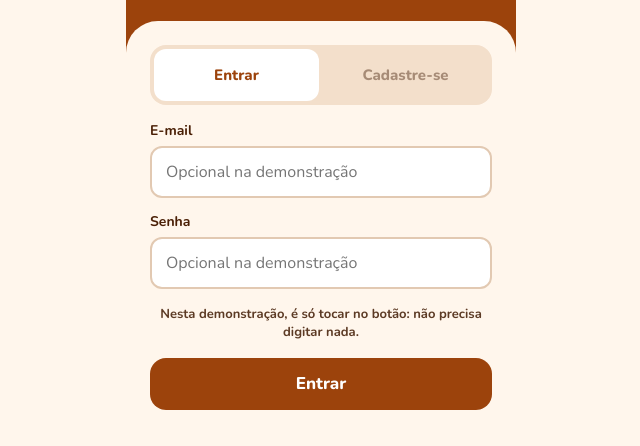
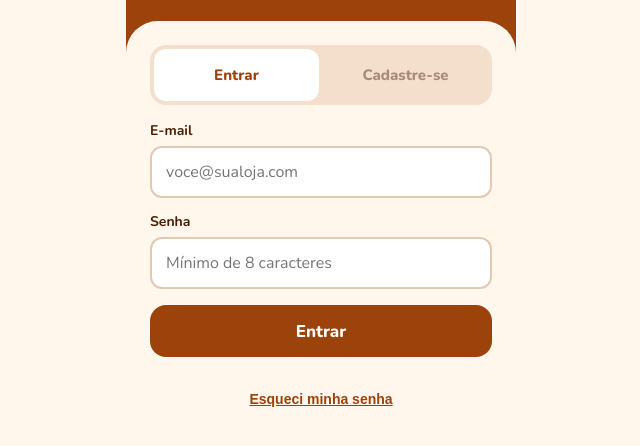
Before and after one commit to phzandonadi/caixinha, a plain HTML site: page telas/Main.dc.html in a window 1280 px wide. Shown: the part 354-800 px from the top of the page, without its empty margins (319-959 px from the left). Drawn offline with nearby package versions, Linux system fonts and the light colour scheme.

Commit message:
Tela de entrada: textos dos campos como antes, sem aviso de demonstracao
Co-Authored-By: Claude Sonnet 5.5 <noreply@anthropic.com>
Claude-Session: https://claude.ai/code/session_01DKvyptaYb8Y92S7oy1Xgq4

```diff
--- a/telas/Main.dc.html
+++ b/telas/Main.dc.html
@@ -56,20 +56,19 @@ a{color:#9C430C}a:hover{color:#6E2D06}
 <sc-if value="{{ isSignup }}" hint-placeholder-val="{{ true }}">
 <div style="display: flex; flex-direction: column; gap: 6px">
 <label for="nome" style="font-size: 14px; font-weight: 700; color: #4A1F05">Nome</label>
-<input id="nome" type="text" value="{{nome}}" onChange="{{onNome}}" placeholder="Opcional na demonstração" autocomplete="name" style="height: 48px; box-sizing: border-box; padding: 0 14px; border: 2px solid #E2C9B2; border-radius: 12px; background: #FFFFFF; font-family: 'Nunito', sans-serif; font-size: 16px; color: #2E1203">
+<input id="nome" type="text" value="{{nome}}" onChange="{{onNome}}" placeholder="Como podemos te chamar?" autocomplete="name" style="height: 48px; box-sizing: border-box; padding: 0 14px; border: 2px solid #E2C9B2; border-radius: 12px; background: #FFFFFF; font-family: 'Nunito', sans-serif; font-size: 16px; color: #2E1203">
 </div>
 </sc-if>
 <div style="display: flex; flex-direction: column; gap: 6px">
 <label for="email" style="font-size: 14px; font-weight: 700; color: #4A1F05">E-mail</label>
-<input id="email" type="email" value="{{email}}" onChange="{{onEmail}}" placeholder="Opcional na demonstração" autocomplete="email" style="height: 48px; box-sizing: border-box; padding: 0 14px; border: 2px solid #E2C9B2; border-radius: 12px; background: #FFFFFF; font-family: 'Nunito', sans-serif; font-size: 16px; color: #2E1203">
+<input id="email" type="email" value="{{email}}" onChange="{{onEmail}}" placeholder="voce@sualoja.com" autocomplete="email" style="height: 48px; box-sizing: border-box; padding: 0 14px; border: 2px solid #E2C9B2; border-radius: 12px; background: #FFFFFF; font-family: 'Nunito', sans-serif; font-size: 16px; color: #2E1203">
 </div>
 <div style="display: flex; flex-direction: column; gap: 6px">
 <label for="senha" style="font-size: 14px; font-weight: 700; color: #4A1F05">Senha</label>
-<input id="senha" type="password" value="{{senha}}" onChange="{{onSenha}}" placeholder="Opcional na demonstração" autocomplete="current-password" style="height: 48px; box-sizing: border-box; padding: 0 14px; border: 2px solid #E2C9B2; border-radius: 12px; background: #FFFFFF; font-family: 'Nunito', sans-serif; font-size: 16px; color: #2E1203">
+<input id="senha" type="password" value="{{senha}}" onChange="{{onSenha}}" placeholder="Mínimo de 8 caracteres" autocomplete="current-password" style="height: 48px; box-sizing: border-box; padding: 0 14px; border: 2px solid #E2C9B2; border-radius: 12px; background: #FFFFFF; font-family: 'Nunito', sans-serif; font-size: 16px; color: #2E1203">
 </div>
 </div>
 
-<p style="margin: 0; text-align: center; font-size: 13px; line-height: 1.4; font-weight: 700; color: #5C3A24">Nesta demonstração, é só tocar no botão: não precisa digitar nada.</p>
 <sc-if value="{{ hasErr }}" hint-placeholder-val="{{ false }}"><p role="alert" style="margin: 0; padding: 10px 14px; border-radius: 12px; background: #FAD2CB; color: #7A1E10; font-size: 14px; font-weight: 700">{{err}}</p></sc-if>
 <sc-if value="{{ hasInfo }}" hint-placeholder-val="{{ false }}"><p role="status" style="margin: 0; padding: 10px 14px; border-radius: 12px; background: #DDEFD8; color: #1F4D1A; font-size: 14px; font-weight: 700">{{info}}</p></sc-if>
 <button type="button" onClick="{{submit}}" style="height: 52px; border-radius: 16px; background: {{accent}}; color: #FFFFFF; font-family: 'Nunito', sans-serif; font-size: 17px; font-weight: 800; display: flex; align-items: center; justify-content: center; text-decoration: none; border: 0; cursor: pointer">{{ctaLabel}}</button>
```
